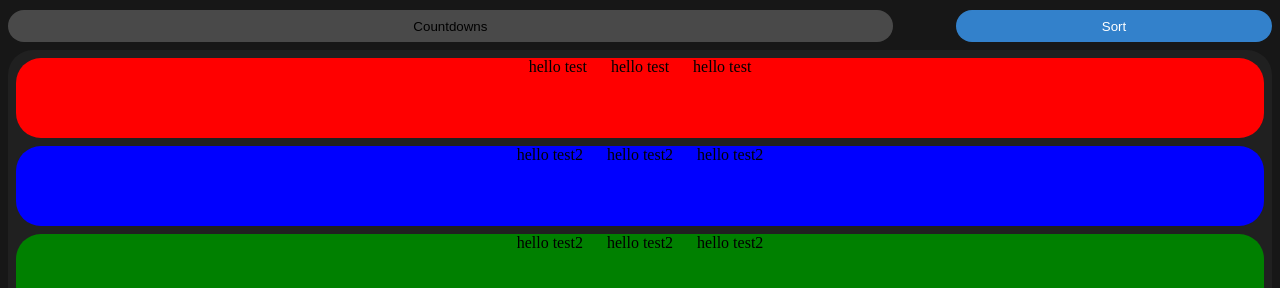
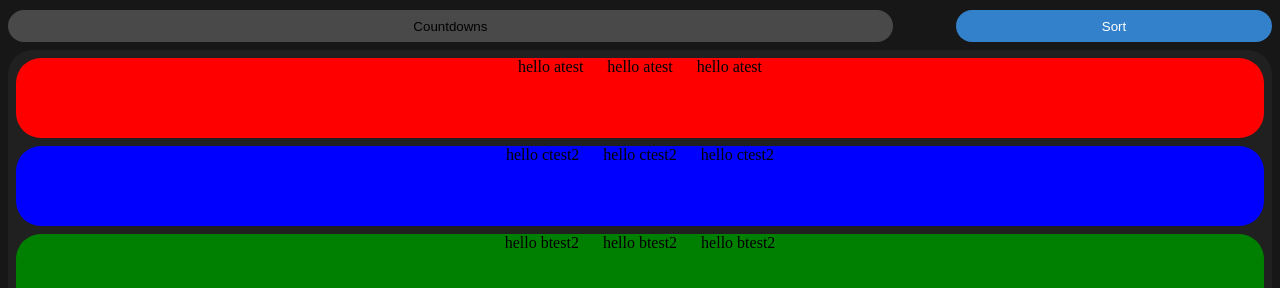
Before and after one commit to HarryTaylorDev/Countdown, a SvelteKit app: page / in a window 1280 px wide. Shown: the top 288 px of the page. Built offline with nearby package versions, Linux system fonts and the light colour scheme.

Commit message:
console logging first attempt

```diff
--- a/src/routes/+page.svelte
+++ b/src/routes/+page.svelte
@@ -1,24 +1,33 @@
 <script>
 	import { goto } from "$app/navigation";
 	import CountdownCell from "$lib/countdownCell.svelte";
+    import { invoke } from '@tauri-apps/api/tauri';
 
     const handleclick = () => {
         goto('/create');
     }
 
-    const data=[  {name:'test', colour:'red'},{name:'test2',colour:'blue'},{name:'test2',colour:'green'} ]
+    const handleSort = () => {
+        invoke('log_to_console', { data });
+        data.sort((a,b) => a.name.localeCompare(b.name));
+        invoke('log_to_console', { data });
+    }
+
+    const data=[  {name:'atest', colour:'red'},{name:'ctest2',colour:'blue'},{name:'btest2',colour:'green'} ]
 </script>
 
 <div class="button-container">
     <button class="date_button">Countdowns</button>
-    <button class="sort_button">Sort</button>
+    <button on:click={handleSort} class="sort_button">Sort</button>
 </div>
 
-<div class="list_box">
-    {#each data as item}
-        <CountdownCell countdown_Data={item}/>
-    {/each}
-</div>
+{#key data}
+    <div class="list_box">
+        {#each data as item}
+            <CountdownCell countdown_Data={item}/>
+        {/each}
+    </div>
+{/key}
 
 
 <div class="add_container">
```
Also changed, not shown: 2 other files (tests, documents, lock files or other folders).
